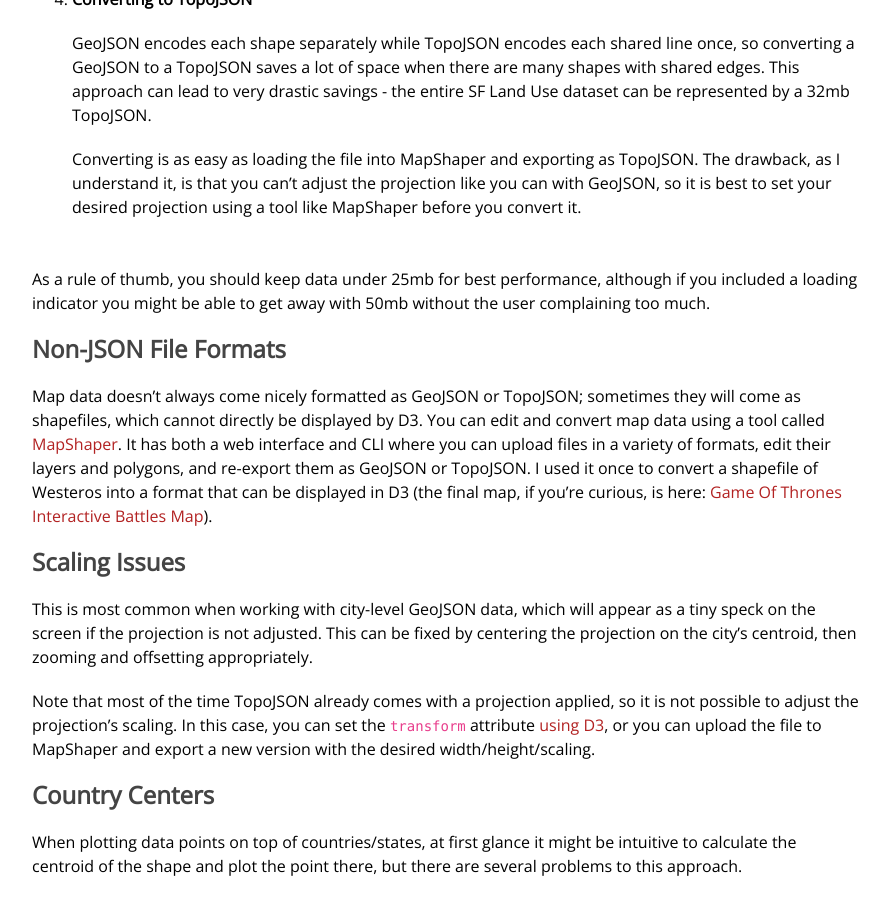
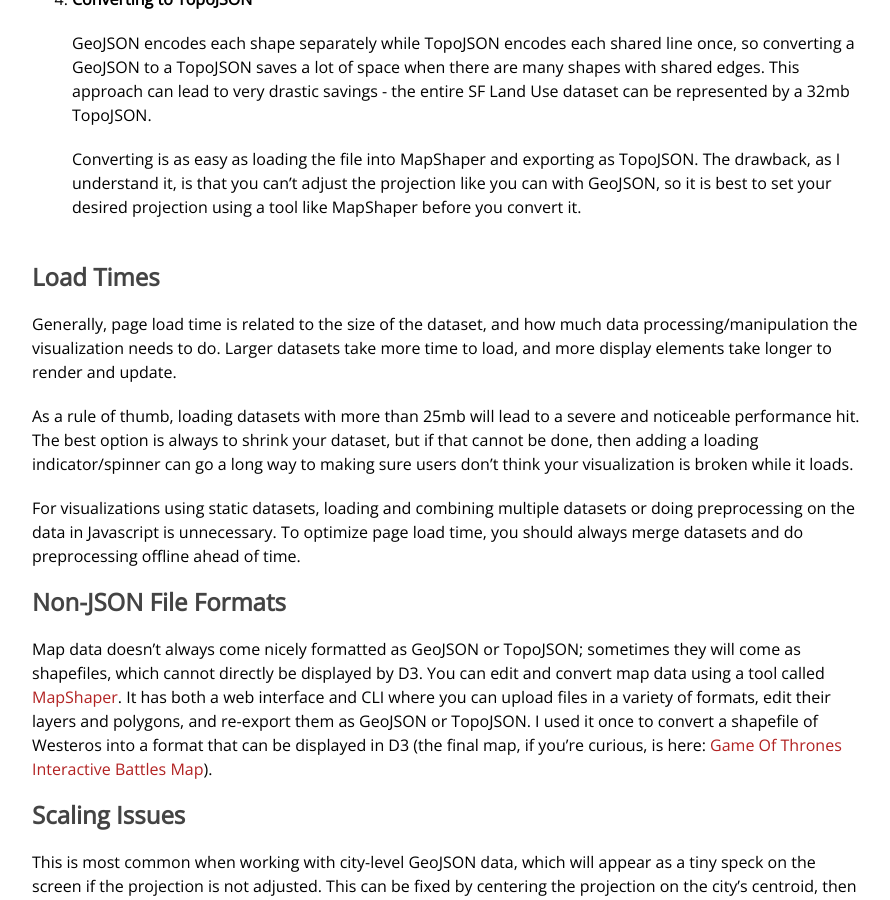
Before and after one commit to yangdanny97/yangdanny97.github.io, a Jekyll site: the page built from _posts/2019-08-24-D3-Mapmaking-Tips.md, in a window 1280 px wide and 900 px high, scrolled down 1289 px. Shown: the whole window, without its empty margins (193-1083 px from the left). Built offline with Jekyll 4.4.1, drawn with Linux system fonts in a browser that asks for light colours.

Commit message:
add page load section

```diff
--- a/_posts/2019-08-24-D3-Mapmaking-Tips.md
+++ b/_posts/2019-08-24-D3-Mapmaking-Tips.md
@@ -36,7 +36,13 @@ Depending on the level of detail, GeoJSON can get very large. For example, the G
 
     Converting is as easy as loading the file into MapShaper and exporting as TopoJSON. The drawback, as I understand it, is that you can't adjust the projection like you can with GeoJSON, so it is best to set your desired projection using a tool like MapShaper before you convert it.
 
-As a rule of thumb, you should keep data under 25mb for best performance, although if you included a loading indicator you might be able to get away with 50mb without the user complaining too much.
+### Load Times
+
+Generally, page load time is related to the size of the dataset, and how much data processing/manipulation the visualization needs to do. Larger datasets take more time to load, and more display elements take longer to render and update.
+
+As a rule of thumb, loading datasets with more than 25mb will lead to a severe and noticeable performance hit. The best option is always to shrink your dataset, but if that cannot be done, then adding a loading indicator/spinner can go a long way to making sure users don't think your visualization is broken while it loads.
+
+For visualizations using static datasets, loading and combining multiple datasets or doing preprocessing on the data in Javascript is unnecessary. To optimize page load time, you should always merge datasets and do preprocessing offline ahead of time.
 
 ### Non-JSON File Formats
 
```
